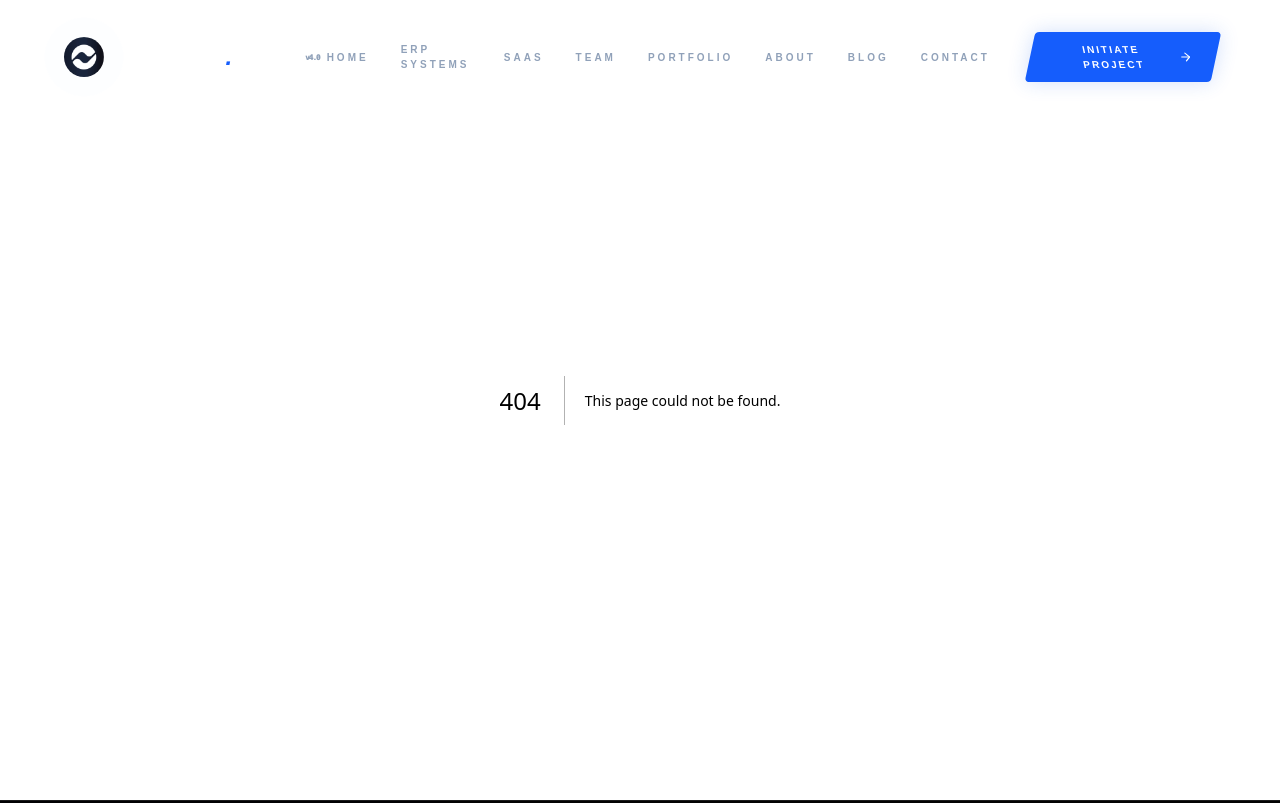
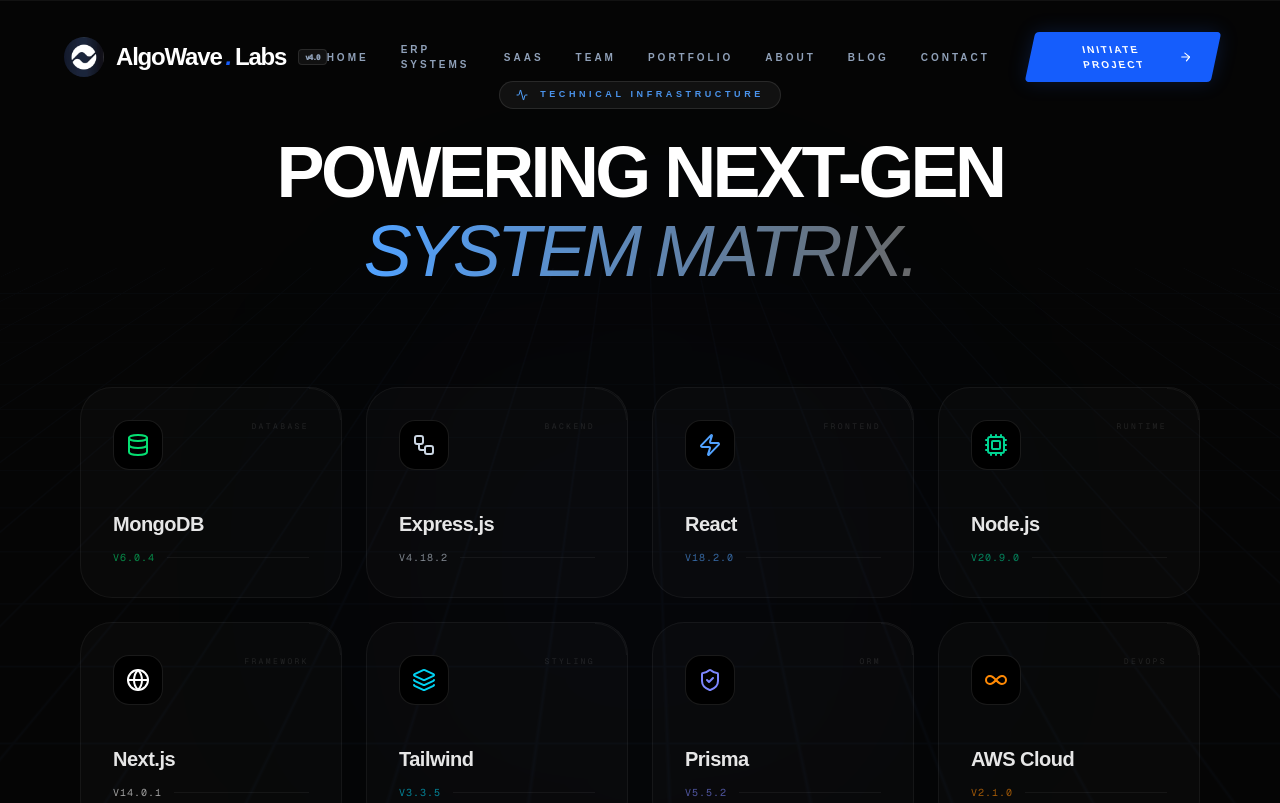
Before and after one commit to Jabedhossain101/Algowave-labs, a Next.js app: page /core-stack in a window 1280 px wide. Before the commit this address had no page. Shown: the top 803 px of the page. Built offline with nearby package versions, Linux system fonts and the light colour scheme.

Commit message:
updated portfolio section

```diff
--- /dev/null
+++ b/src/app/core-stack/page.jsx
@@ -0,0 +1,197 @@
+'use client';
+
+import React, { useState, useEffect } from 'react';
+import { motion } from 'framer-motion';
+import {
+  Layers,
+  Cpu,
+  Globe,
+  Zap,
+  Database,
+  ShieldCheck,
+  Workflow,
+  Infinity,
+  Activity,
+} from 'lucide-react';
+
+const techStack = [
+  {
+    name: 'MongoDB',
+    version: 'v6.0.4',
+    icon: <Database size={24} />,
+    color: 'text-green-400',
+    category: 'Database',
+  },
+  {
+    name: 'Express.js',
+    version: 'v4.18.2',
+    icon: <Workflow size={24} />,
+    color: 'text-slate-300',
+    category: 'Backend',
+  },
+  {
+    name: 'React',
+    version: 'v18.2.0',
+    icon: <Zap size={24} />,
+    color: 'text-blue-400',
+    category: 'Frontend',
+  },
+  {
+    name: 'Node.js',
+    version: 'v20.9.0',
+    icon: <Cpu size={24} />,
+    color: 'text-emerald-400',
+    category: 'Runtime',
+  },
+  {
+    name: 'Next.js',
+    version: 'v14.0.1',
+    icon: <Globe size={24} />,
+    color: 'text-white',
+    category: 'Framework',
+  },
+  {
+    name: 'Tailwind',
+    version: 'v3.3.5',
+    icon: <Layers size={24} />,
+    color: 'text-cyan-400',
+    category: 'Styling',
+  },
+  {
+    name: 'Prisma',
+    version: 'v5.5.2',
+    icon: <ShieldCheck size={24} />,
+    color: 'text-indigo-400',
+    category: 'ORM',
+  },
+  {
+    name: 'AWS Cloud',
+    version: 'v2.1.0',
+    icon: <Infinity size={24} />,
+    color: 'text-orange-400',
+    category: 'DevOps',
+  },
+];
+
+export default function CoreStackSection() {
+  const [mounted, setMounted] = useState(false);
+
+  useEffect(() => {
+    setMounted(true);
+  }, []);
+
+  return (
+    <section
+      id="core-stack"
+      className="relative py-20 bg-[#050505] overflow-hidden border-y border-white/5"
+    >
+      {/* --- BACKGROUND DEPTH --- */}
+      <div className="absolute inset-0 z-0 pointer-events-none">
+        <div className="absolute top-1/2 left-1/2 -translate-x-1/2 -translate-y-1/2 w-[300px] md:w-[600px] h-[300px] md:h-[600px] bg-blue-600/5 blur-[100px] md:blur-[150px] rounded-full opacity-50" />
+
+        {/* Sync Perspective Grid with CTA Style */}
+        <div
+          className="absolute inset-0 opacity-[0.03] hidden md:block"
+          style={{
+            backgroundImage: `linear-gradient(#3b82f6 1px, transparent 1px), linear-gradient(90deg, #3b82f6 1px, transparent 1px)`,
+            backgroundSize: '50px 50px',
+            transform:
+              'perspective(1000px) rotateX(60deg) translateY(-100px) scale(2)',
+          }}
+        />
+      </div>
+
+      <div className="relative z-10 w-full px-6 md:px-12 lg:px-20">
+        <div className="flex flex-col items-center mb-16 md:mb-24 text-center">
+          <motion.div
+            initial={{ opacity: 0, y: 10 }}
+            whileInView={{ opacity: 1, y: 0 }}
+            viewport={{ once: true }}
+            className="flex items-center gap-3 mb-6 px-4 py-1.5 rounded-full bg-white/5 border border-white/10"
+          >
+            <Activity size={12} className="text-blue-400 md:animate-pulse" />
+            <span className="text-[9px] font-bold tracking-[0.4em] uppercase text-blue-400/90">
+              Technical Infrastructure
+            </span>
+          </motion.div>
+
+          <h2 className="text-4xl md:text-7xl font-bold text-white tracking-tighter leading-[1.1] uppercase">
+            Powering Next-Gen <br />
+            <span className="text-transparent bg-clip-text bg-gradient-to-r from-blue-400 to-white/40 italic font-light">
+              System Matrix.
+            </span>
+          </h2>
+        </div>
+
+        {/* --- TECH GRID --- */}
+        <div className="grid grid-cols-1 sm:grid-cols-2 lg:grid-cols-4 gap-4 lg:gap-6">
+          {techStack.map((tech, index) => (
+            <motion.div
+              key={tech.name}
+              initial={{ opacity: 0, y: 20 }}
+              whileInView={{ opacity: 1, y: 0 }}
+              viewport={{ once: true }}
+              transition={{ duration: 0.4, delay: index * 0.05 }}
+              whileHover={{
+                y: -5,
+                backgroundColor: 'rgba(255, 255, 255, 0.04)',
+              }}
+              className="group relative p-8 rounded-[2rem] border border-white/5 bg-white/[0.02] transition-all duration-300 overflow-hidden"
+            >
+              <div className="flex justify-between items-start mb-10">
+                <div
+                  className={`p-3 rounded-2xl bg-black border border-white/10 transition-all duration-500 ${tech.color} group-hover:scale-110 group-hover:border-blue-500/30`}
+                >
+                  {tech.icon}
+                </div>
+                <div className="text-[8px] font-mono text-white/10 uppercase tracking-[0.3em]">
+                  {tech.category}
+                </div>
+              </div>
+
+              <div className="space-y-3">
+                <h3 className="text-xl font-bold text-white/90 tracking-tight">
+                  {tech.name}
+                </h3>
+                <div className="flex items-center gap-3">
+                  <span
+                    className={`text-[10px] font-mono uppercase tracking-widest ${tech.color} opacity-60`}
+                  >
+                    {tech.version}
+                  </span>
+                  <div className="h-[1px] flex-1 bg-white/5" />
+                </div>
+              </div>
+
+              {/* Decorative Corner */}
+              <div className="absolute top-0 right-0 w-8 h-8 border-t border-r border-white/5 rounded-tr-[2rem] transition-colors group-hover:border-blue-500/20" />
+            </motion.div>
+          ))}
+        </div>
+
+        {/* --- PERFORMANCE SCROLLER (Optional) --- */}
+        {mounted && (
+          <div className="mt-24 md:mt-32 opacity-30">
+            <div className="h-[1px] w-full bg-gradient-to-r from-transparent via-white/10 to-transparent mb-12" />
+            <div className="w-full overflow-hidden [mask-image:linear-gradient(to_right,transparent,black_15%,black_85%,transparent)]">
+              <motion.div
+                animate={{ x: [0, -1000] }}
+                transition={{ repeat: Infinity, duration: 30, ease: 'linear' }}
+                className="flex items-center gap-20 whitespace-nowrap"
+              >
+                {[...techStack, ...techStack].map((t, i) => (
+                  <span
+                    key={i}
+                    className="text-4xl font-black italic text-zinc-800 uppercase tracking-tighter"
+                  >
+                    {t.name} • {t.category}
+                  </span>
+                ))}
+              </motion.div>
+            </div>
+          </div>
+        )}
+      </div>
+    </section>
+  );
+}
--- a/src/components/landing/CTA.jsx
+++ b/src/components/landing/CTA.jsx
@@ -10,6 +10,7 @@
   ShieldCheck,
   Cpu,
 } from 'lucide-react';
+import Link from 'next/link';
 
 export default function AdvancedCTA() {
   const containerRef = useRef(null);
@@ -126,9 +127,12 @@
                 className="w-full sm:w-auto flex items-center justify-center gap-3 px-8 py-4 border border-white/10 rounded-xl text-slate-400 transition-all"
               >
                 <Command size={16} />
-                <span className="text-[10px] font-black tracking-widest uppercase">
+                <Link href="/core-stack" className="skew-x-[12deg]">
+                  <span className="skew-x-[12deg] flex items-center gap-2 text-white">
                   Core Stack
-                </span>
+                    <ArrowRight size={14} />
+                  </span>
+                </Link>
               </motion.button>
             </div>
 
--- a/src/components/landing/Portfolio.jsx
+++ b/src/components/landing/Portfolio.jsx
@@ -2,38 +2,84 @@
 
 import React from 'react';
 import { motion } from 'framer-motion';
-import { ArrowUpRight, Globe, Layout, Layers, Activity } from 'lucide-react';
+import {
+  ArrowUpRight,
+  Globe,
+  Layout,
+  Layers,
+  Activity,
+  ShoppingBag,
+  Briefcase,
+  Users,
+  Heart,
+} from 'lucide-react';
 
 const projects = [
   {
-    title: 'Zaffran - Fine Dining',
+    title: 'Looklify - Skincare E-Commerce',
     category: 'Full Stack (MERN)',
     description:
-      'A mission-critical restaurant ecosystem with real-time inventory and automated POS logic.',
-    icon: <Globe size={20} className="text-blue-400" />,
-    tags: ['Next.js', 'Redux', 'AWS'],
-    gradient: 'from-blue-600/30 via-blue-500/5 to-transparent',
+      'A premium beauty & skincare platform with automated product filtering, secure EPS payment gateway integration, and user-centric dashboard.',
+    icon: <ShoppingBag size={20} className="text-pink-400" />,
+    tags: ['Next.js', 'MongoDB', 'EPS Gateway', 'Tailwind'],
+    gradient: 'from-pink-600/30 via-pink-500/5 to-transparent',
     status: 'Operational',
+    liveUrl: 'https://looklifybd.com',
   },
   {
-    title: 'CareerOstad',
-    category: 'EdTech Platform',
+    title: 'CareerOstad - AI Job Portal',
+    category: 'AI & EdTech',
     description:
-      'AI-powered career guidance portal transforming recruitment with intelligent skill-matching.',
-    icon: <Layers size={20} className="text-cyan-400" />,
-    tags: ['React', 'Node.js', 'MongoDB'],
-    gradient: 'from-cyan-600/30 via-cyan-500/5 to-transparent',
+      'Intelligent job matching platform featuring AI-powered career guidance, skill gap analysis, and real-time recruitment synchronization.',
+    icon: <Briefcase size={20} className="text-blue-400" />,
+    tags: ['Next.js', 'React', 'JavaScript', 'Node.js'],
+    gradient: 'from-blue-600/30 via-blue-500/5 to-transparent',
     status: 'Live System',
+    liveUrl: 'https://career-ostad.vercel.app',
   },
   {
-    title: 'AlgoWave ERP',
-    category: 'Enterprise Suite',
+    title: 'Bogurabashi Web - Service Hub',
+    category: 'Community Platform',
     description:
-      'Advanced resource planning system designed for high-throughput business automation.',
+      'A comprehensive local service directory and blood donation network designed to facilitate digital accessibility for Bogura citizens.',
+    icon: <Users size={20} className="text-emerald-400" />,
+    tags: ['React', 'Framer Motion', 'JavaScript', 'Tailwind'],
+    gradient: 'from-emerald-600/30 via-emerald-500/5 to-transparent',
+    status: 'Deployed',
+    liveUrl: 'https://bogurabashi.com',
+  },
+  {
+    title: 'AppOrbit - SaaS Starter Kit',
+    category: 'Digital Marketplace',
+    description:
+      'A powerful, customizable SaaS engine built with MERN stack for rapid product deployment and digital asset management.',
     icon: <Layout size={20} className="text-indigo-400" />,
-    tags: ['TypeScript', 'Express', 'Postgres'],
+    tags: ['React', 'MongoDB', 'Node.js', 'Tailwind'],
     gradient: 'from-indigo-600/30 via-indigo-500/5 to-transparent',
-    status: 'Encrypted',
+    status: 'Commercial',
+    liveUrl: 'https://app-orbit12.web.app',
+  },
+  {
+    title: 'Matrimony App',
+    category: 'Social Platform',
+    description:
+      'Secure biodata management platform with premium membership tiers and advanced matchmaking algorithms for matrimony services.',
+    icon: <Heart size={20} className="text-red-400" />,
+    tags: ['React', 'Node.js', 'MongoDB', 'Express'],
+    gradient: 'from-red-600/30 via-red-500/5 to-transparent',
+    status: 'Live Protocol',
+    liveUrl: 'https://metrimony-auth.web.app',
+  },
+  {
+    title: 'Plant Care App',
+    category: 'Internet of Plants',
+    description:
+      'An automated botanical management system with watering reminders, health logging, and comprehensive plant care documentation.',
+    icon: <Activity size={20} className="text-green-400" />,
+    tags: ['React', 'Express', 'MongoDB', 'Auth'],
+    gradient: 'from-green-600/30 via-green-500/5 to-transparent',
+    status: 'Active Node',
+    liveUrl: 'https://mango-store-app.web.app',
   },
 ];
 
@@ -42,10 +88,8 @@
     <section className="relative py-20 md:py-32 bg-[#030303] overflow-hidden border-y border-white/5">
       {/* --- BACKGROUND --- */}
       <div className="absolute inset-0 z-0 pointer-events-none">
-        {/* Simplified Glow for Mobile */}
         <div className="absolute top-1/2 left-1/2 -translate-x-1/2 -translate-y-1/2 w-[300px] md:w-[800px] h-[300px] md:h-[800px] bg-blue-600/[0.05] blur-[100px] md:blur-[160px] rounded-full opacity-60" />
 
-        {/* Perspective Grid - Optimized Angle for Mobile */}
         <div
           className="absolute inset-0 opacity-[0.05] md:opacity-[0.08]"
           style={{
@@ -89,9 +133,10 @@
             </h2>
           </motion.div>
 
-          <motion.button
+          <motion.a
+            href="https://tazminur.me/projects" // Linking to original portfolio archive
             whileTap={{ scale: 0.95 }}
-            className="group flex items-center gap-4 px-6 py-3 md:px-8 md:py-4 bg-white/[0.02] border border-white/10 rounded-full transition-all"
+            className="group flex items-center gap-4 px-6 py-3 md:px-8 md:py-4 bg-white/[0.02] border border-white/10 rounded-full transition-all hover:bg-white/[0.05]"
           >
             <span className="text-[9px] md:text-[10px] font-black tracking-widest text-white uppercase">
               Full Archive
@@ -99,11 +144,11 @@
             <div className="w-7 h-7 md:w-8 md:h-8 rounded-full bg-blue-600 flex items-center justify-center text-white md:group-hover:rotate-45 transition-transform">
               <ArrowUpRight size={14} />
             </div>
-          </motion.button>
+          </motion.a>
         </div>
 
         {/* --- PROJECTS GRID --- */}
-        <div className="grid grid-cols-1 md:grid-cols-3 gap-6 md:gap-10">
+        <div className="grid grid-cols-1 md:grid-cols-2 lg:grid-cols-3 gap-6 md:gap-10">
           {projects.map((project, index) => (
             <motion.div
               key={index}
@@ -111,25 +156,35 @@
               whileInView={{ opacity: 1, y: 0 }}
               viewport={{ once: true, margin: '-20px' }}
               transition={{ duration: 0.5, delay: index * 0.1 }}
-              // Performance focus: whileHover desktop-er jonno
               whileHover={{ y: -5 }}
               className="group relative flex flex-col h-full bg-[#0A0A0A]/80 border border-white/10 rounded-[2rem] md:rounded-[2.5rem] p-5 transition-all duration-300 overflow-hidden"
-              style={{ transform: 'translateZ(0)' }} // GPU acceleration
+              style={{ transform: 'translateZ(0)' }}
             >
-              {/* Preview Slot */}
-              <div className="relative aspect-[16/10] rounded-[1.5rem] md:rounded-[1.8rem] overflow-hidden bg-[#080808] mb-6 md:mb-8 border border-white/5">
+              {/* Preview Slot with Link */}
+              <a
+                href={project.liveUrl}
+                target="_blank"
+                rel="noopener noreferrer"
+                className="relative aspect-[16/10] rounded-[1.5rem] md:rounded-[1.8rem] overflow-hidden bg-[#080808] mb-6 md:mb-8 border border-white/5 cursor-pointer block"
+              >
                 <div
                   className={`absolute inset-0 bg-gradient-to-br ${project.gradient} md:group-hover:scale-110 transition-transform duration-1000`}
                 />
 
-                {/* Status Badge */}
+                {/* Visual Feedback on Link Hover */}
+                <div className="absolute inset-0 flex items-center justify-center opacity-0 group-hover:opacity-100 transition-opacity bg-black/20">
+                  <div className="p-3 bg-white/10 backdrop-blur-md rounded-full border border-white/20">
+                    <ArrowUpRight size={20} className="text-white" />
+                  </div>
+                </div>
+
                 <div className="absolute bottom-4 left-4 flex items-center gap-2 px-3 py-1.5 rounded-full bg-black/60 backdrop-blur-md border border-white/10">
                   <div className="w-1.5 h-1.5 rounded-full bg-blue-500 md:animate-pulse" />
                   <span className="text-[8px] font-bold tracking-widest uppercase text-white/90">
                     {project.status}
                   </span>
                 </div>
-              </div>
+              </a>
 
               {/* Content */}
               <div className="flex flex-col flex-grow px-2">
@@ -142,9 +197,14 @@
                   </span>
                 </div>
 
-                <h3 className="text-xl md:text-2xl font-bold text-white mb-3 tracking-tight">
+                <a
+                  href={project.liveUrl}
+                  target="_blank"
+                  rel="noopener noreferrer"
+                  className="text-xl md:text-2xl font-bold text-white mb-3 tracking-tight hover:text-blue-400 transition-colors"
+                >
                   {project.title}
-                </h3>
+                </a>
 
                 <p className="text-slate-400 text-xs md:text-sm leading-relaxed mb-6 md:mb-8 flex-grow font-light">
                   {project.description}
@@ -163,7 +223,6 @@
                 </div>
               </div>
 
-              {/* Bottom Glow - Only for Desktop */}
               <div className="absolute -bottom-10 -right-10 w-24 h-24 bg-blue-500/5 blur-[30px] rounded-full hidden md:block" />
             </motion.div>
           ))}
--- a/src/components/layout/Footer.jsx
+++ b/src/components/layout/Footer.jsx
@@ -1,6 +1,6 @@
 'use client';
 
-import React from 'react';
+import React, { useState, useEffect } from 'react';
 import Link from 'next/link';
 import { motion } from 'framer-motion';
 import {
@@ -19,14 +19,18 @@
 } from 'lucide-react';
 
 const Footer = () => {
+  // Use state to track mounting to prevent hydration mismatch
+  const [isMounted, setIsMounted] = useState(false);
   const currentYear = new Date().getFullYear();
+
+  useEffect(() => {
+    setIsMounted(true);
+  }, []);
 
   const footerLinks = {
     company: [
       { name: 'Home', href: '/home' },
-
       { name: 'TEAM', href: '/team' },
-
       { name: 'ABOUT', href: '/about' },
       { name: 'BLOG', href: '/blog' },
       { name: 'CONTACT', href: '/contact' },
@@ -35,14 +39,20 @@
       { name: 'PORTFOLIO', href: '/portfolio' },
       { name: 'SAAS', href: '/saas' },
       { name: 'ERP SYSTEMS', href: '/erp' },
-
-
     ],
     legal: [
       { name: 'Privacy', href: '/privacy' },
       { name: 'Terms', href: '/terms' },
       { name: 'Security', href: '/security' },
     ],
+  };
+
+  // Determine transform safely
+  const getTransform = () => {
+    if (isMounted && window.innerWidth > 768) {
+      return 'perspective(1000px) rotateX(45deg) translateY(100px)';
+    }
+    return 'none';
   };
 
   return (
@@ -56,10 +66,7 @@
           style={{
             backgroundImage: `linear-gradient(#3b82f6 1px, transparent 1px), linear-gradient(90deg, #3b82f6 1px, transparent 1px)`,
             backgroundSize: '60px 60px',
-            transform:
-              typeof window !== 'undefined' && window.innerWidth > 768
-                ? 'perspective(1000px) rotateX(45deg) translateY(100px)'
-                : 'none',
+            transform: getTransform(),
           }}
         />
       </div>
```
